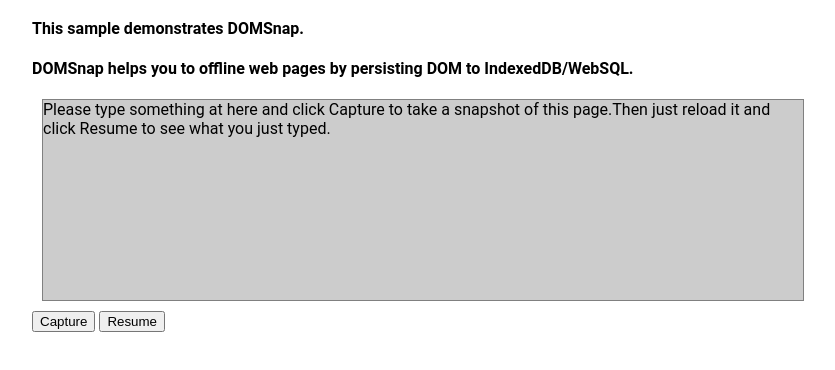
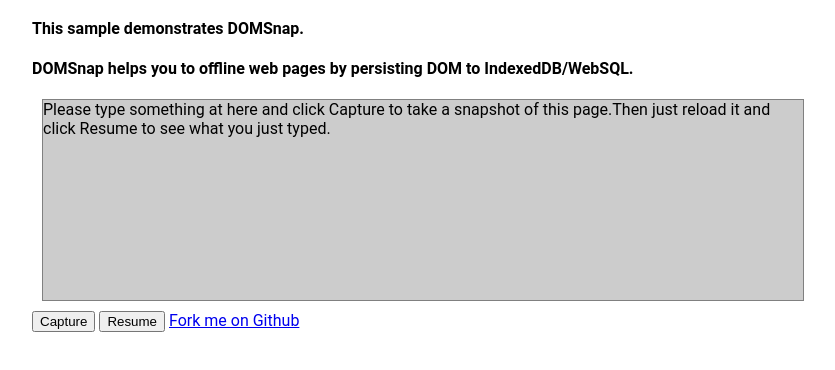
Before and after one commit to unbug/DOMSnap, a website built with webpack: page index.html in a window 1280 px wide. Shown: the part 62-432 px from the top of the page, without its empty margins (208-1043 px from the left). Built offline with nearby package versions, Linux system fonts and the light colour scheme.

Commit message:
some update

```diff
--- a/index.html
+++ b/index.html
@@ -37,6 +37,7 @@
     </p>
     <button onclick="capture()">Capture</button>
     <button onclick="resume()">Resume</button>
+    <a href="https://github.com/unbug/DOMSnap">Fork me on Github</a>
   </main>
   <script src="dist/DOMSnap.min.js"></script>
   <script>
```
